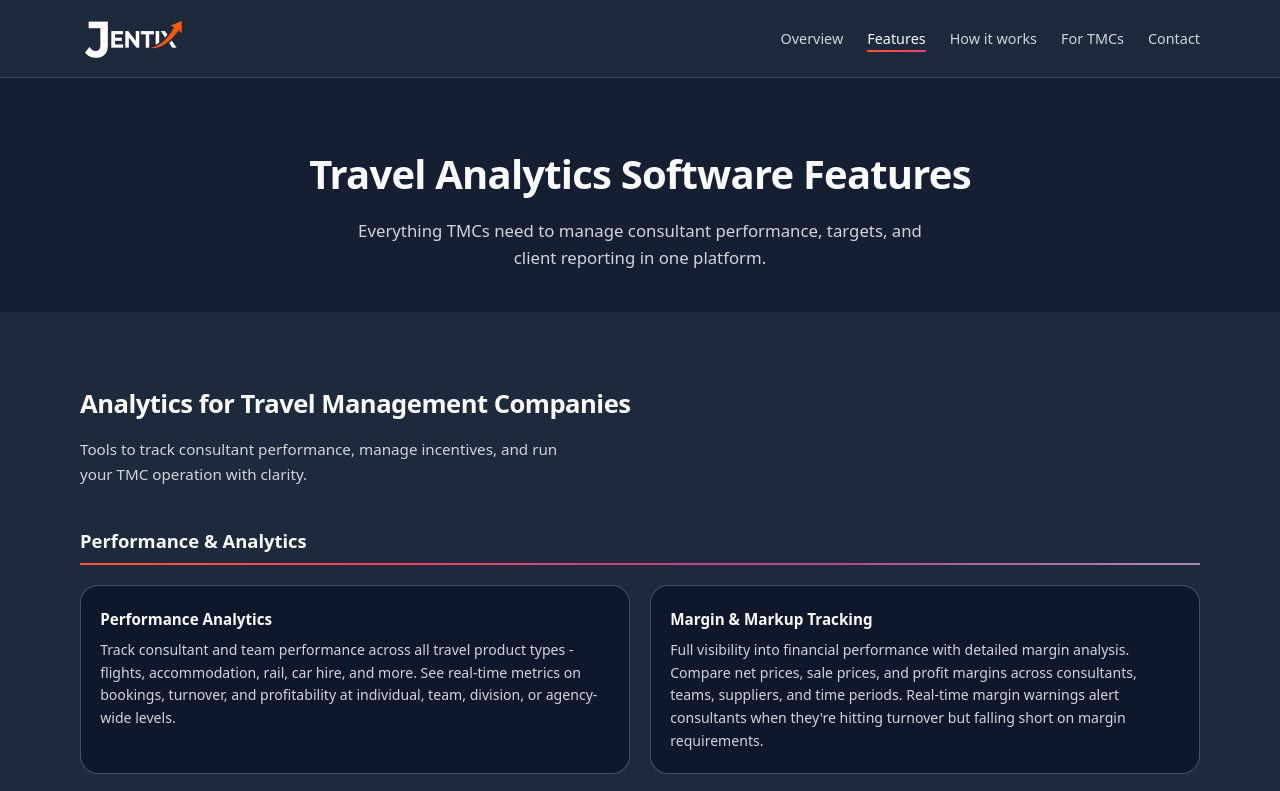
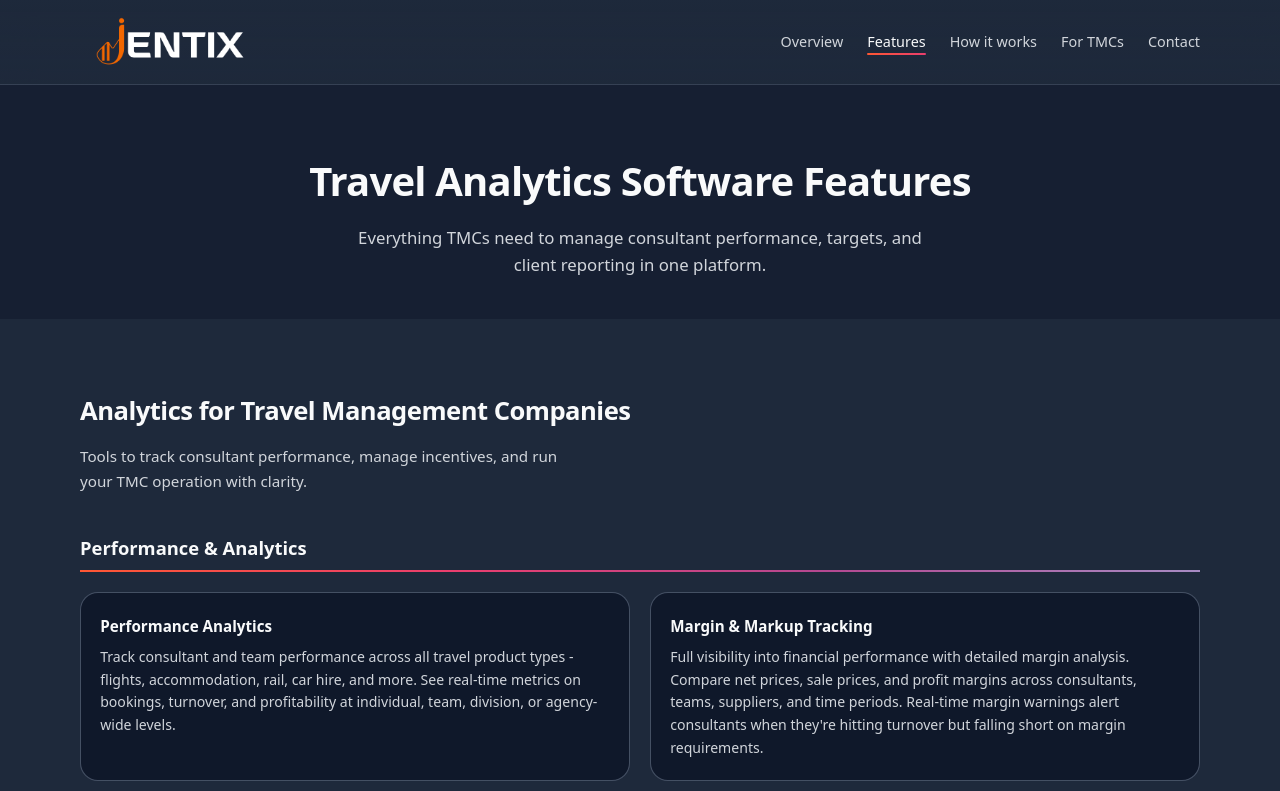
Before and after one commit to Ty-Thetravelguy/jentix-website, a plain HTML site: page features.html in a window 1280 px wide. Shown: the top 791 px of the page. Drawn offline with Linux system fonts and the light colour scheme.

Commit message:
updated logo

```diff
--- a/features.html
+++ b/features.html
@@ -15,7 +15,7 @@
 <header class="site-header">
     <div class="container header-inner">
         <a href="index.html" class="logo">
-            <img src="static/img/Logo_clear.png" alt="Jentix" class="logo-img">
+            <img src="static/img/Jentix_v1_500px.png" alt="Jentix" class="logo-img">
         </a>
 
         <nav class="nav">
@@ -190,7 +190,7 @@
     <div class="container footer-inner">
         <div class="footer-left">
             <a href="index.html" class="logo footer-logo">
-                <img src="static/img/Logo_clear.png" alt="Jentix" class="logo-img">
+                <img src="static/img/Jentix_v1_500px.png" alt="Jentix" class="logo-img">
             </a>
             <p class="footer-text">
                 Analytics for travel management companies that want clear, honest numbers on how their operation is
--- a/static/css/style.css
+++ b/static/css/style.css
@@ -52,7 +52,7 @@ body {
 .logo { display: inline-flex; align-items: center; text-decoration: none; }
 
 .logo-img {
-    height: 48px;
+    height: 55px;
     width: auto;
     transition: height 0.2s ease-out;
 }
```
Also changed, not shown: index.html (+2 -2 lines), static/img/Jentix_v1_500px.png (added), static/img/Logo.png (deleted), static/img/Logo_clear.png (deleted), static/img/Logo_px300.png (deleted).
